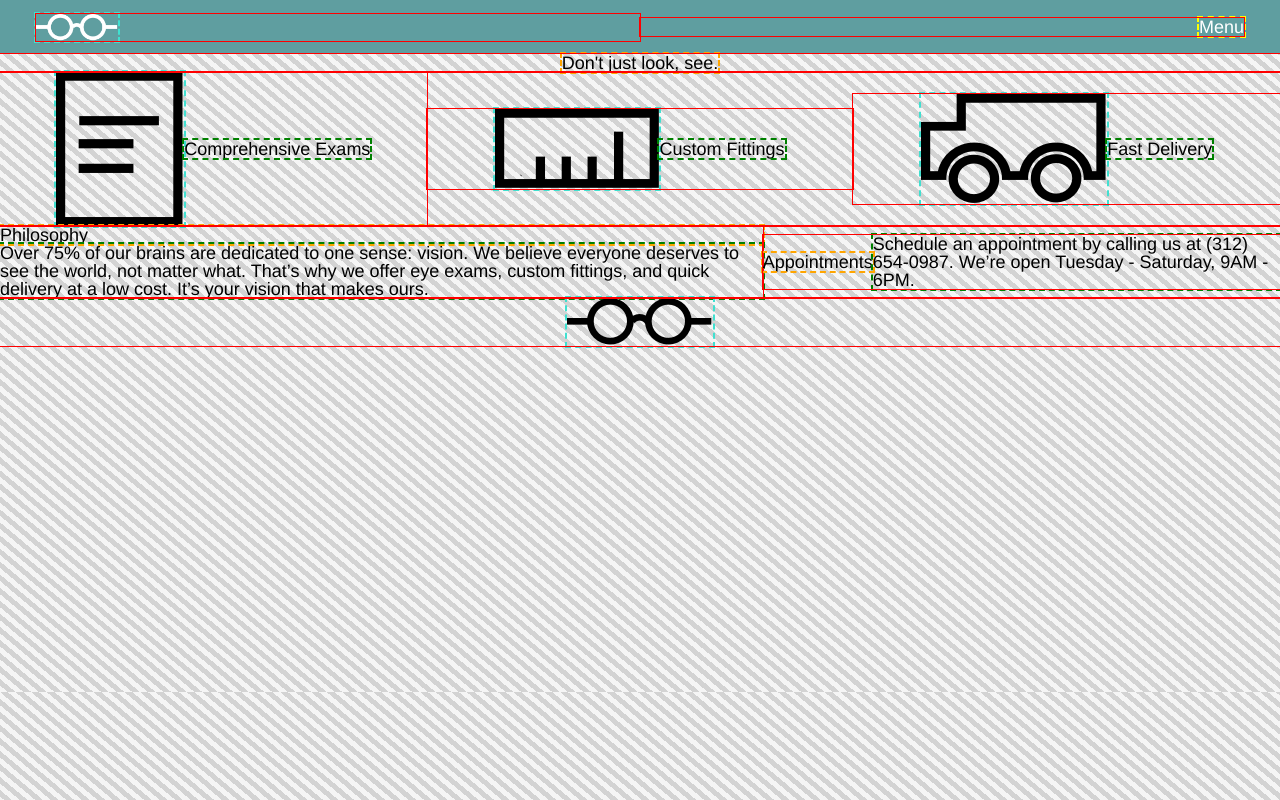
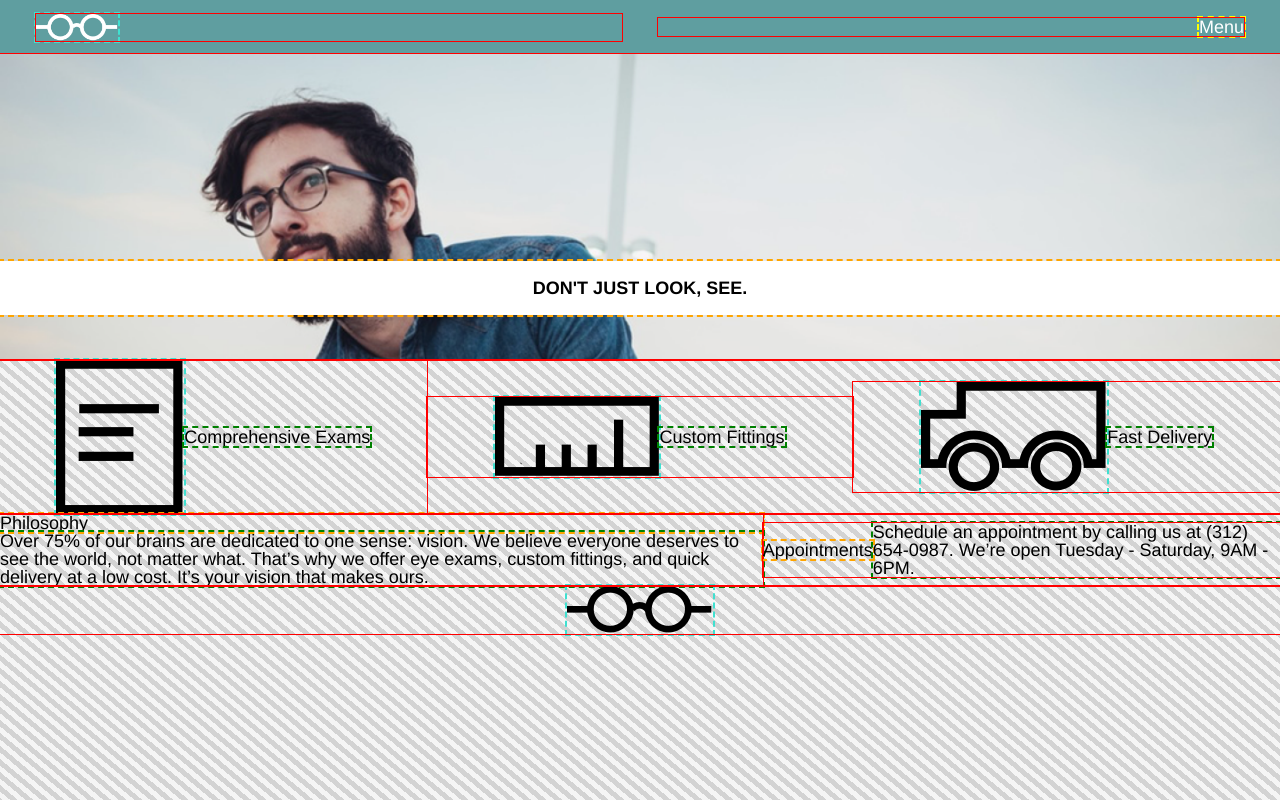
Before and after one commit to Zielous/codecademy_tortoiseshell, a plain HTML site: page index.html in a window 1280 px wide. Drawn offline with Linux system fonts and the light colour scheme.

Commit message:
Added hero-banner section.

```diff
--- a/index.html
+++ b/index.html
@@ -39,7 +39,7 @@
   <!-- hero banner section -->
 
   <section class="hero-banner  container__flex">
-    <h1 class="hero-banner__title">
+    <h1 class="hero-banner__title  container--maxwidth  caps__upper">
       Don't just look, see.
     </h1>
   </section>
--- a/resources/css/shortcuts.css
+++ b/resources/css/shortcuts.css
@@ -63,7 +63,7 @@
   * stretch to full width of screen
   *
   * Change value below to provide a global margin on left and right
-  * Great for site containers with banner overflow effects
+  * Also modify via media queries - great for site containers with banner overflow effects
   *
   */
   width: 100%;
--- a/resources/css/style.css
+++ b/resources/css/style.css
@@ -57,9 +57,33 @@ html {
       height: 1.5rem;
     }
 
+
+
   .header__menu {
     justify-content: flex-end;
-    margin-top: 1rem;
-    margin-right: 2rem;
-    margin-bottom: 1rem;
+    margin: 1rem 2rem;
   }
+
+
+
+
+
+/*----------*\
+#HERO-BANNER-SECTION
+\*----------*/
+
+.hero-banner {
+  background-image: url("../images/glasses-bg.png");
+  background-repeat: no-repeat;
+  background-size: cover;
+  background-position: 20%;
+  height: 17rem;
+}
+
+  .hero-banner__title {
+    margin-top: 9rem;
+    padding: 1rem 0;
+    background-color: white;
+    text-align: center;
+    font-weight: bold;
+  }
```
